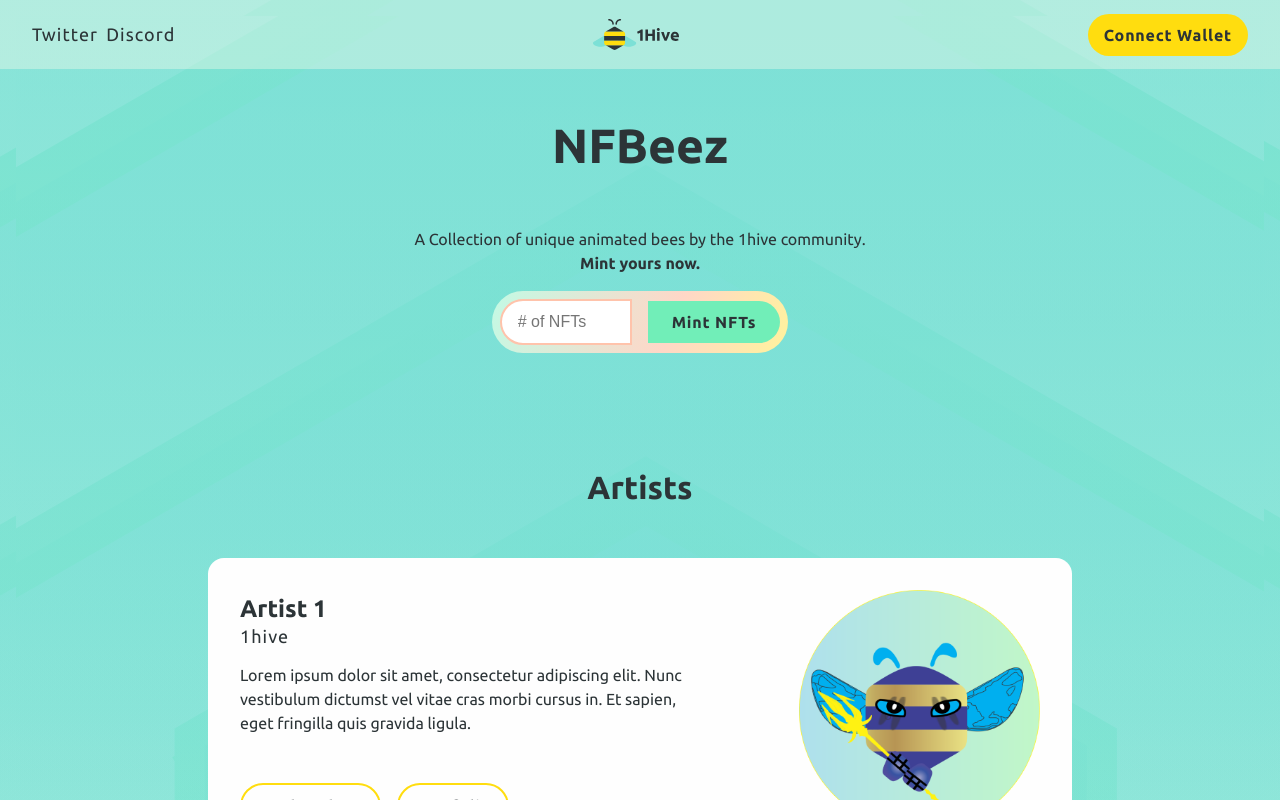
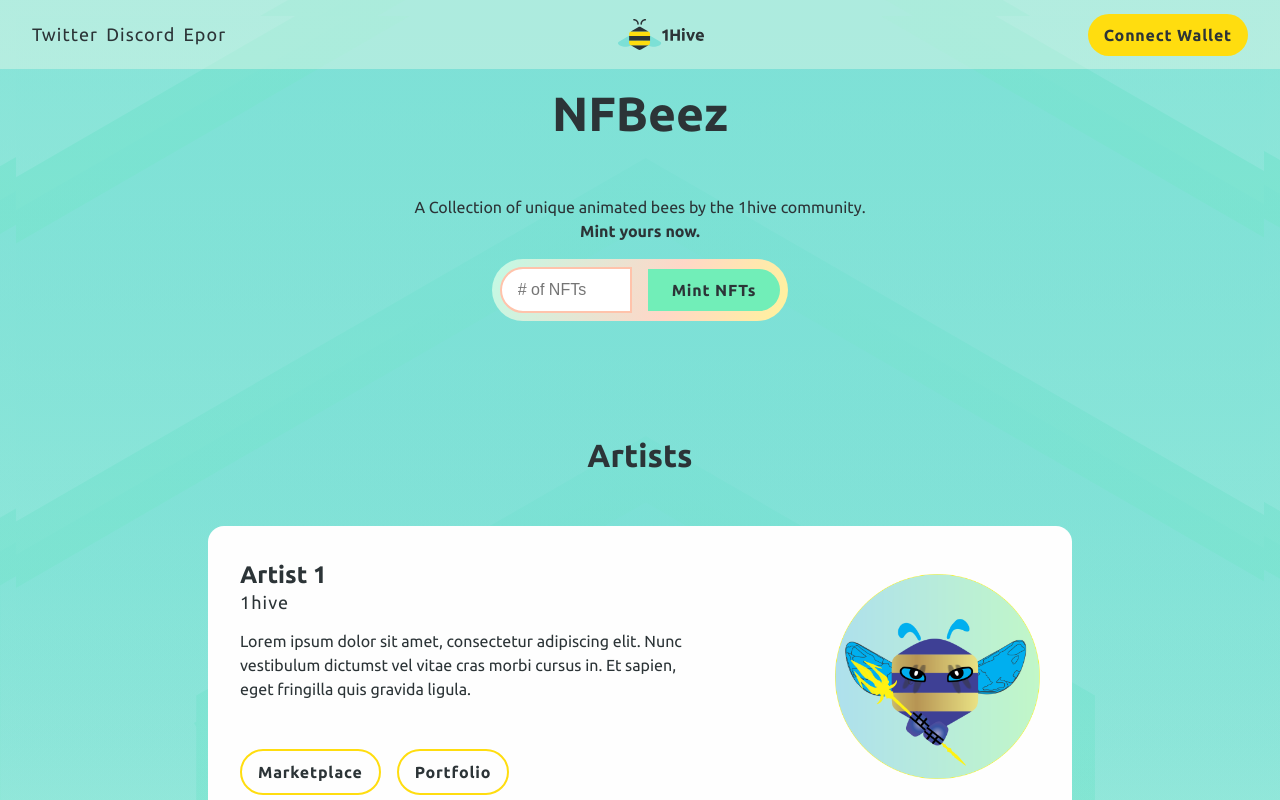
Before and after one commit to billyjitsu/FrontEnd, a React (Create React App) app: page / in a window 1280 px wide. Shown: the top 800 px of the page. Built offline with nearby package versions, Linux system fonts and the light colour scheme.

Commit message:
Render Links dynamically, fix footer link responsiveness

```diff
--- a/src/App.js
+++ b/src/App.js
@@ -6,11 +6,7 @@ import ArtistGallery from "./components/ArtistGallery";
 import Minter from "./components/Minter";
 
 const Main = styled.main`
-  padding: 4rem;
-  @media (max-width: ${(props) => props.theme.breakpoints.s}) {
-    max-width: 100%;
-    padding: 0.5rem;
-  }
+  padding: clamp(0.5rem, 2rem, 4rem);
   section {
     margin-bottom: 4rem;
     :last-of-type {
--- a/src/components/ArtistGallery.js
+++ b/src/components/ArtistGallery.js
@@ -26,19 +26,19 @@ const Card = styled.article`
     box-shadow: ${(p) => p.theme.boxShadow.medium};
   }
   img {
-    width: 30rem;
+    width: 24rem;
   }
   a {
     color: ${(p) => p.theme.colors.greyMedium};
   }
   @media (max-width: ${(props) => props.theme.breakpoints.m}) {
     align-items: center;
-    padding: 1rem;
+    padding: 0.5rem;
     margin: 0 0 1rem 0;
     flex-direction: column-reverse;
     max-width: 100%;
     img {
-      width: 15rem;
+      width: 10rem;
     }
   }
 `;
@@ -52,6 +52,7 @@ const ArtistInfo = styled.div`
   }
   @media (max-width: ${(props) => props.theme.breakpoints.s}) {
     align-items: center;
+    padding: 1rem;
     h3 {
       margin-top: 1rem;
     }
@@ -62,7 +63,7 @@ const ArtistInfo = styled.div`
   @media (max-width: ${(props) => props.theme.breakpoints.m}) {
     align-items: center;
     justify-content: center;
-    padding: 2rem;
+    padding: 1rem;
   }
 `;
 
--- a/src/components/Footer.js
+++ b/src/components/Footer.js
@@ -1,5 +1,6 @@
-import styled from "styled-components";
+import styled, { css } from "styled-components";
 import Logo from "../assets/1hiveFullLogo.svg";
+import { navLinks } from "../data/navLinks";
 
 const FooterContainer = styled.footer`
   display: flex;
@@ -38,38 +39,27 @@ const LinkContainer = styled.div`
       margin-right: 0.2rem;
     }
   }
-  @media (max-width: ${(props) =>
-      props.theme.breakpoints.xl}) and (min-width: ${(props) =>
-      props.theme.breakpoints.m}) {
-    :first-of-type {
-      display: none;
-    }
+`;
+
+const DisappearOnMobile = styled(LinkContainer)`
+  @media (min-width: ${(props) => props.theme.breakpoints.m}) {
+    display: none;
   }
 `;
 
 export default function Footer() {
   return (
     <FooterContainer>
-      <LinkContainer>
-        <li>
-          <a
-            href="https://twitter.com/1HiveOrg"
-            rel={"noreferrer"}
-            target="_blank"
-          >
-            Twitter
-          </a>
-        </li>
-        <li>
-          <a
-            href="https://discord.gg/4fm7pgB"
-            rel={"noreferrer"}
-            target="_blank"
-          >
-            Discord
-          </a>
-        </li>
-      </LinkContainer>
+      <DisappearOnMobile>
+        {navLinks.length !== 0 &&
+          navLinks.map((link) => (
+            <li>
+              <a href={link.url} rel={"noreferrer"} target="_blank">
+                {link.siteName}
+              </a>
+            </li>
+          ))}
+      </DisappearOnMobile>
       <LinkContainer>
         <p>Built by</p>{" "}
         <a href="https://1Hive.org" rel={"noreferrer"} target="_blank">
--- a/src/components/Nav.js
+++ b/src/components/Nav.js
@@ -1,6 +1,7 @@
 import styled, { css } from "styled-components";
 import Logo from "../assets/1hiveFullLogo.svg";
 import { Button } from "./Button";
+import { navLinks } from "../data/navLinks";
 
 export const SocialLinks = styled.ul`
   display: flex;
@@ -70,24 +71,14 @@ export default function Nav() {
     <header>
       <NavContainer>
         <SocialLinks>
-          <li>
-            <a
-              href="https://twitter.com/1HiveOrg"
-              rel={"noreferrer"}
-              target="_blank"
-            >
-              Twitter
-            </a>
-          </li>
-          <li>
-            <a
-              href="https://discord.gg/4fm7pgB"
-              rel={"noreferrer"}
-              target="_blank"
-            >
-              Discord
-            </a>
-          </li>
+          {navLinks.length !== 0 &&
+            navLinks.map((link) => (
+              <li>
+                <a href={link.url} rel={"noreferrer"} target="_blank">
+                  {link.siteName}
+                </a>
+              </li>
+            ))}
         </SocialLinks>
         <img src={Logo} alt="1hive-full-logo" />
         <NavButton>Connect Wallet</NavButton>
--- /dev/null
+++ b/src/data/navLinks.js
@@ -0,0 +1,14 @@
+export const navLinks = [
+  {
+    siteName: "Twitter",
+    url: "https://twitter.com/1HiveOrg",
+  },
+  {
+    siteName: "Discord",
+    url: "https://discord.gg/4fm7pgB",
+  },
+  {
+    siteName: "Epor",
+    url: "https://epor.io",
+  },
+];
```
